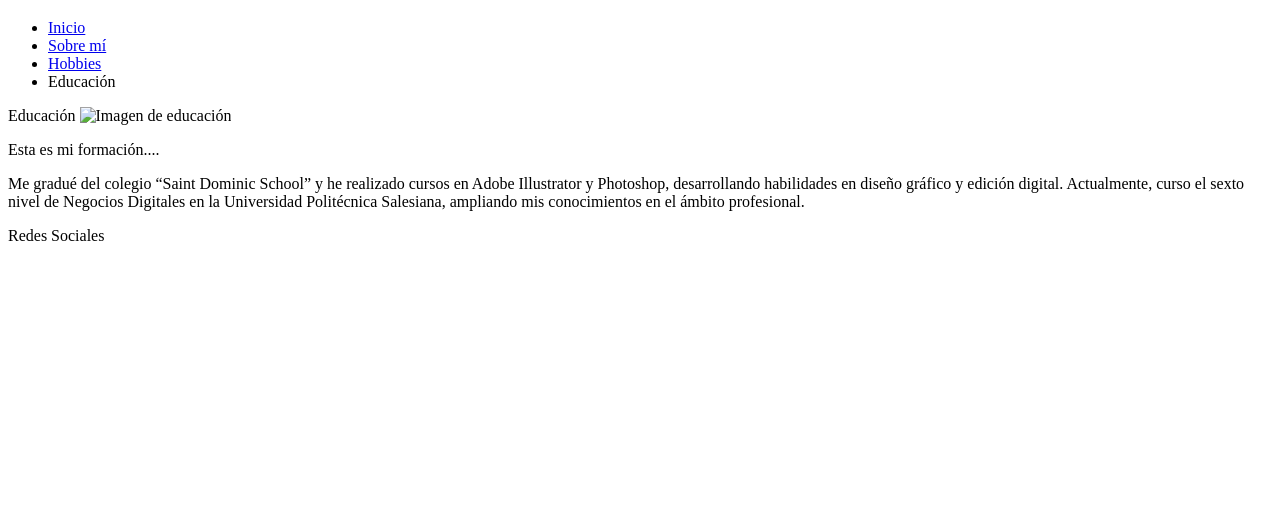
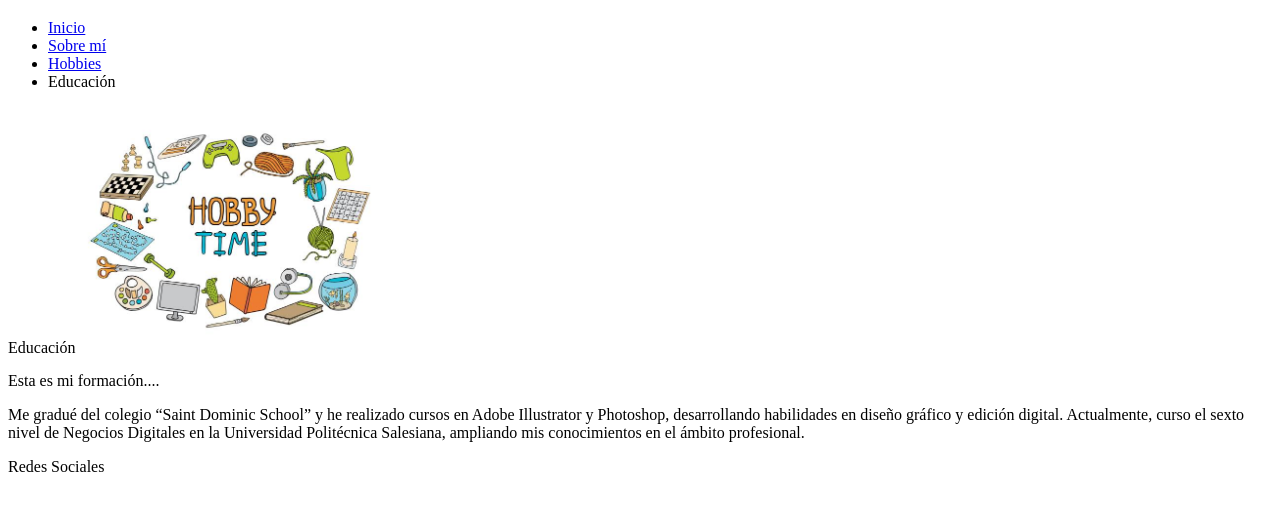
Before and after one commit to dapdigital/Practica-2, a plain HTML site: page educacion.html in a window 1280 px wide. Shown: the part 61-572 px from the top of the page. Drawn offline with Linux system fonts and the light colour scheme; files whose address does not match are found by name.

Commit message:
imagen en sobre-mi

```diff
--- a/educacion.html
+++ b/educacion.html
@@ -36,7 +36,7 @@
             <hl>Educación</hl>
 
 
-            <img src="img/educacion.jpg" alt="Imagen de educación" width="300">
+            <img src="C:\Users\USUARIO\Desktop\UNIVERSIDAD\6to semestre\Paginas_web\Practica-2\imagenes\istockphoto-1222703360-612x612.jpg" alt="Imagen de educación" width="300">
 
 
             <p>Esta es mi formación....</p>
```
Also changed, not shown: sobre-mi.html (+1 -2 lines), imagenes/5815512-1-1024x1024.jpg (added), imagenes/concept-of-education-scholarship-graduation-limit-and-money-educational-achievement-learning-cartoon-icon-illustration-premium-education-finance-icon-concept-isolated-vector.jpg (added), imagenes/istockphoto-1222703360-612x612.jpg (added), imagenes/sobre_mi.jpeg (added).
